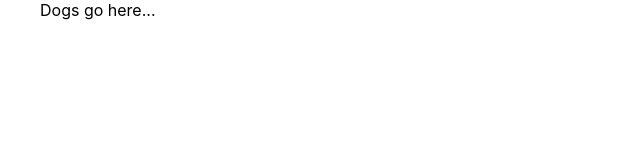
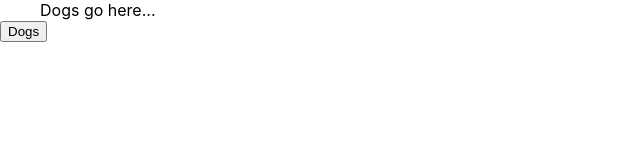
Before and after one commit to CHatch2020/dog-exam, a React (Create React App) app: page / in a window 1280 px wide. Shown: the top 160 px of the page, without its empty margins (0-640 px from the left). Built offline with nearby package versions, Linux system fonts and the light colour scheme.

Commit message:
saving tech challenge for learning material

```diff
--- a/src/App.js
+++ b/src/App.js
@@ -1,14 +1,41 @@
 
-import { useState } from 'react'
+import { useState, useEffect } from 'react'
+import axios from 'axios';
 import "./App.css"
 
 function App() {
+  const url = 'https://dog.ceo/api/breeds/image/random'
+  const [newDog, setNewDog] = useState([]);
 
-  const url = 'https://dog.ceo/api/breeds/image/random'
+  // useEffect(() => {
+  //   buttonClick();
+  // },[])
+
+  const buttonClick = async() => {
+    try {
+      const response = await axios.get(url)
+      console.log('Should get a response', response);
+      setNewDog([...newDog, response.data.message]);
+    } catch(err) {
+      console.log('Not getting data properly', err);
+    }}
+
+    console.log('Should have data on click', newDog);
+
 
   return (
     <div className="App">
       <div className="container">Dogs go here...</div>
+      <button onClick={buttonClick}>Dogs</button>
+      {
+        newDog.map((dog) => {
+          return (
+            <div>
+              <img src={dog}/>
+            </div>
+          );
+        })
+      }
     </div>
   )
 }
```
Also changed, not shown: 2 other files (tests, documents, lock files or other folders).
